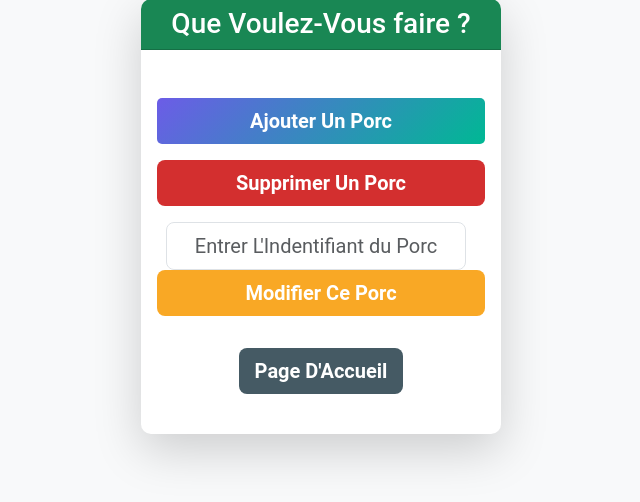
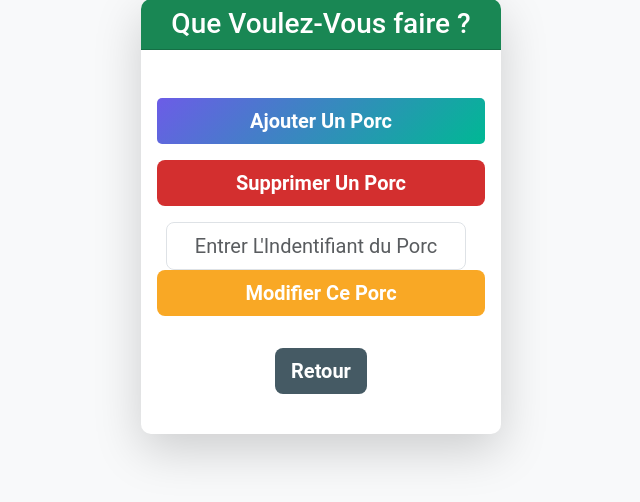
Before and after one commit to EmmanuelBANGWEN/bangpig, a Django app: page /dataentry/ in a window 1280 px wide. Shown: the part 129-631 px from the top of the page, without its empty margins (319-959 px from the left). Run offline with Django 3.2, Linux system fonts and the light colour scheme; some libraries are stand-ins or nearby versions.

Commit message:
commit 19 nov 2024 verification et adaptation okk stable

```diff
--- a/templates/dataentry.html
+++ b/templates/dataentry.html
@@ -37,7 +37,7 @@
     <!-- Bouton Retour Accueil -->
     <form>
         <div class="text-center mt-4">
-            <button class="btn btn-animated btn-lg btn-secondary-custom" type="submit" formaction="/">Page D'Accueil</button>
+            <button class="btn btn-animated btn-lg btn-secondary-custom" type="submit" formaction="/">Retour</button>
         </div>
     </form>
 </div>
```
